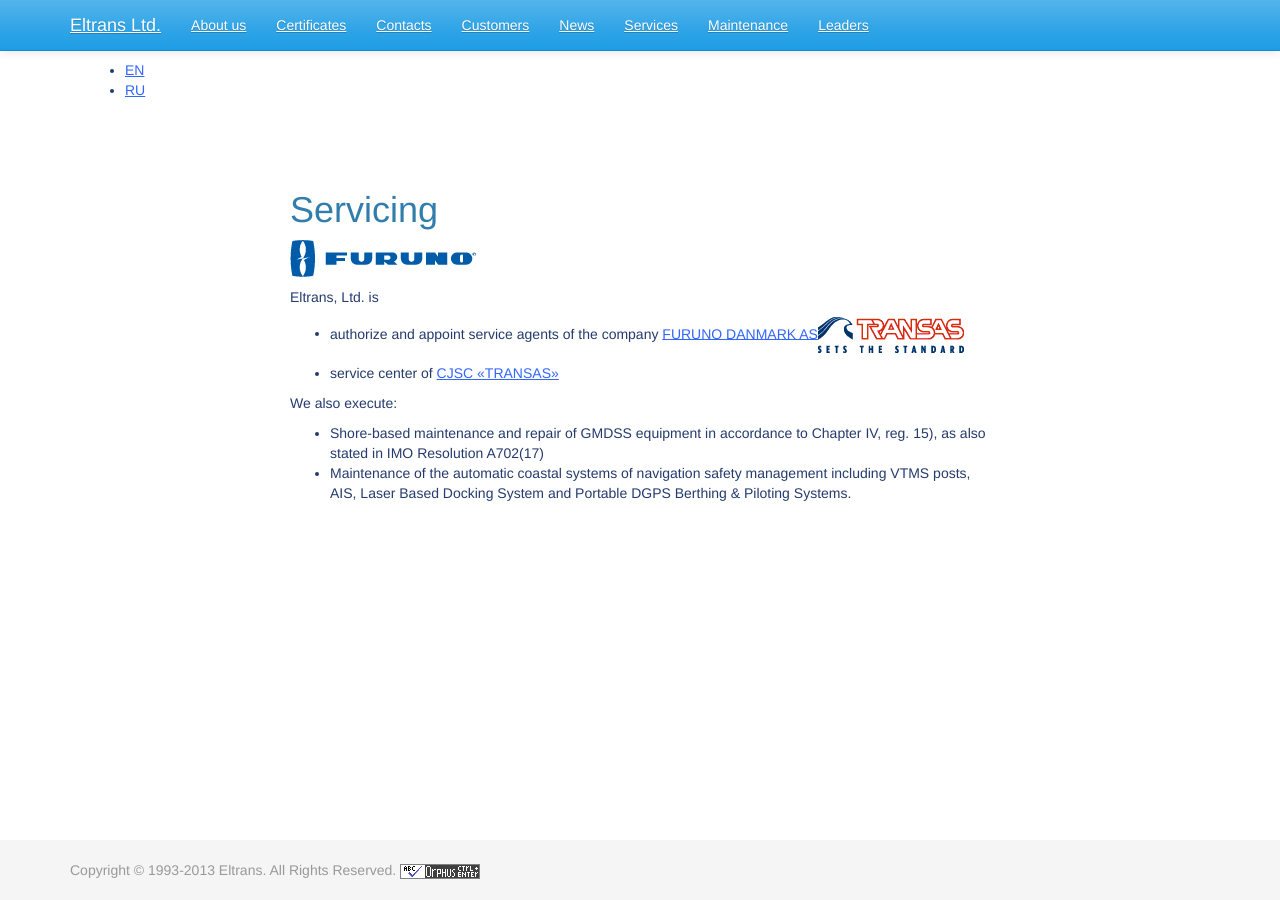
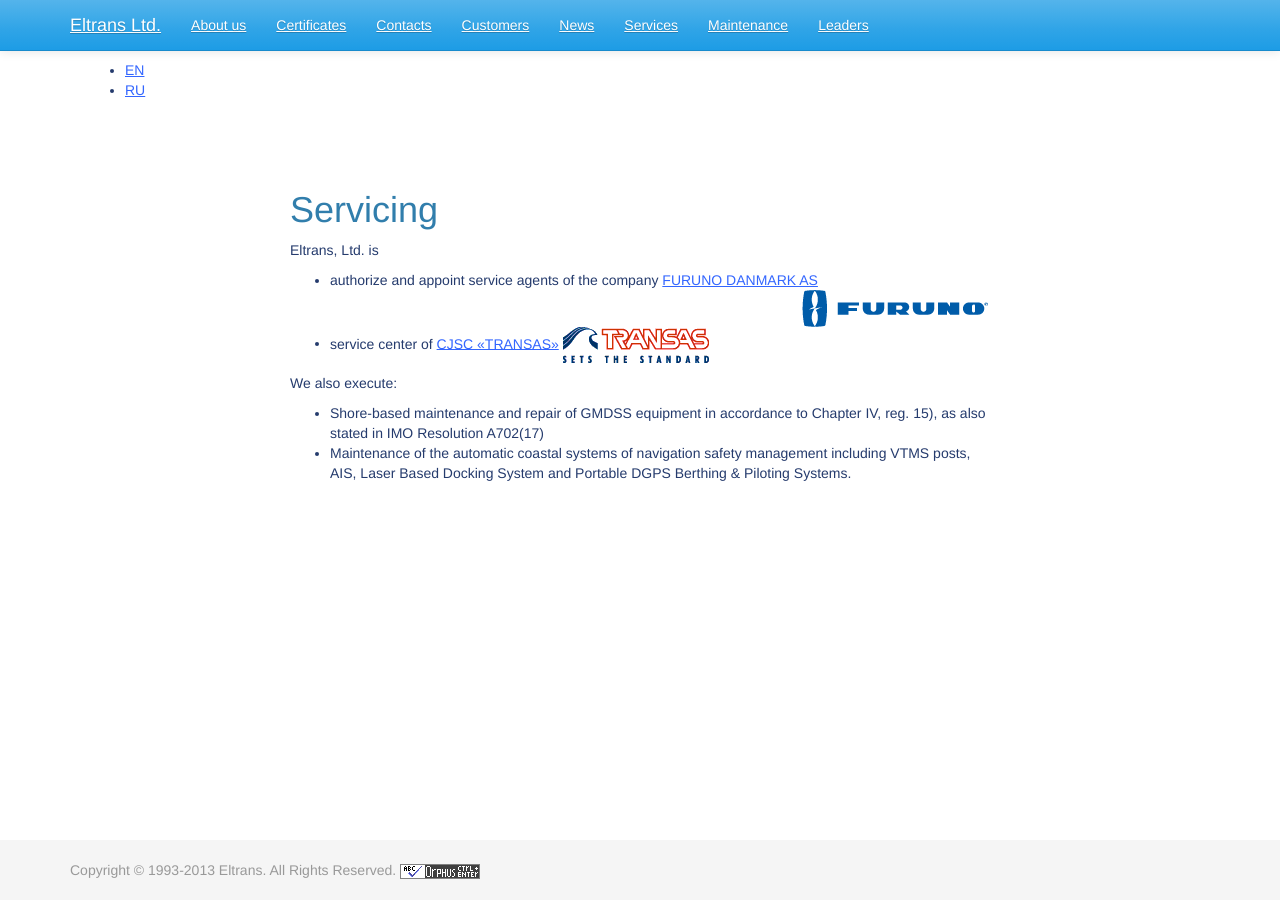
Before and after one commit to eltrans/eltrans.github.io, a Jekyll site: the page built from en/maintenance/index.md, in a window 1280 px wide. Built offline with Jekyll 4.4.1, drawn with Linux system fonts in a browser that asks for light colours; nearby versions of some CDN libraries; library files that are not in the unit come from our copies.

Commit message:
maintemance in process

```diff
--- a/_layouts/news.html
+++ b/_layouts/news.html
@@ -5,7 +5,7 @@
   {% for post in site.categories[page.lang] %}
   <li>
     <a href="{{ post.url }}">{{ post.title }}</a>
-    <p>{{ post.excerpt | markdownify }}</p>
+    <p>{{ post.content | markdownify }}</p>
   </li>
   {% endfor %}
 </ul>
--- a/en/maintenance/index.md
+++ b/en/maintenance/index.md
@@ -3,14 +3,12 @@
 layout: default
 lang: en
 ---
-[![](/images/logo_furuno.gif)](http://www.furuno.co.jp/english/)
 
 Eltrans, Ltd. is
 
-*   authorize and appoint service agents
-     of the company  [FURUNO DANMARK AS](http://www.furuno.co.jp/english/)[![](/images/logo_transas.gif)](http://www.transas.ru)
+*    authorize and appoint service agents of the company [FURUNO DANMARK AS](http://www.furuno.co.jp/english/) <a href="http://www.furuno.co.jp/english/" target="_blank"><img src="/images/logo_furuno.gif" width="188" height="37" align="right"></a>
 
-*   service center of  [CJSC «TRANSAS»](http://www.transas.ru)
+*    service center of [CJSC «TRANSAS»](http://www.transas.ru) <a href="http://transas.ru/" target="_blank"><img src="/images/logo_transas.gif" width="146" height="36" align="rigth"></a>
 
 We also execute:
 
```
Also changed, not shown: ru/maintenance/index.md (+2 -5 lines).
